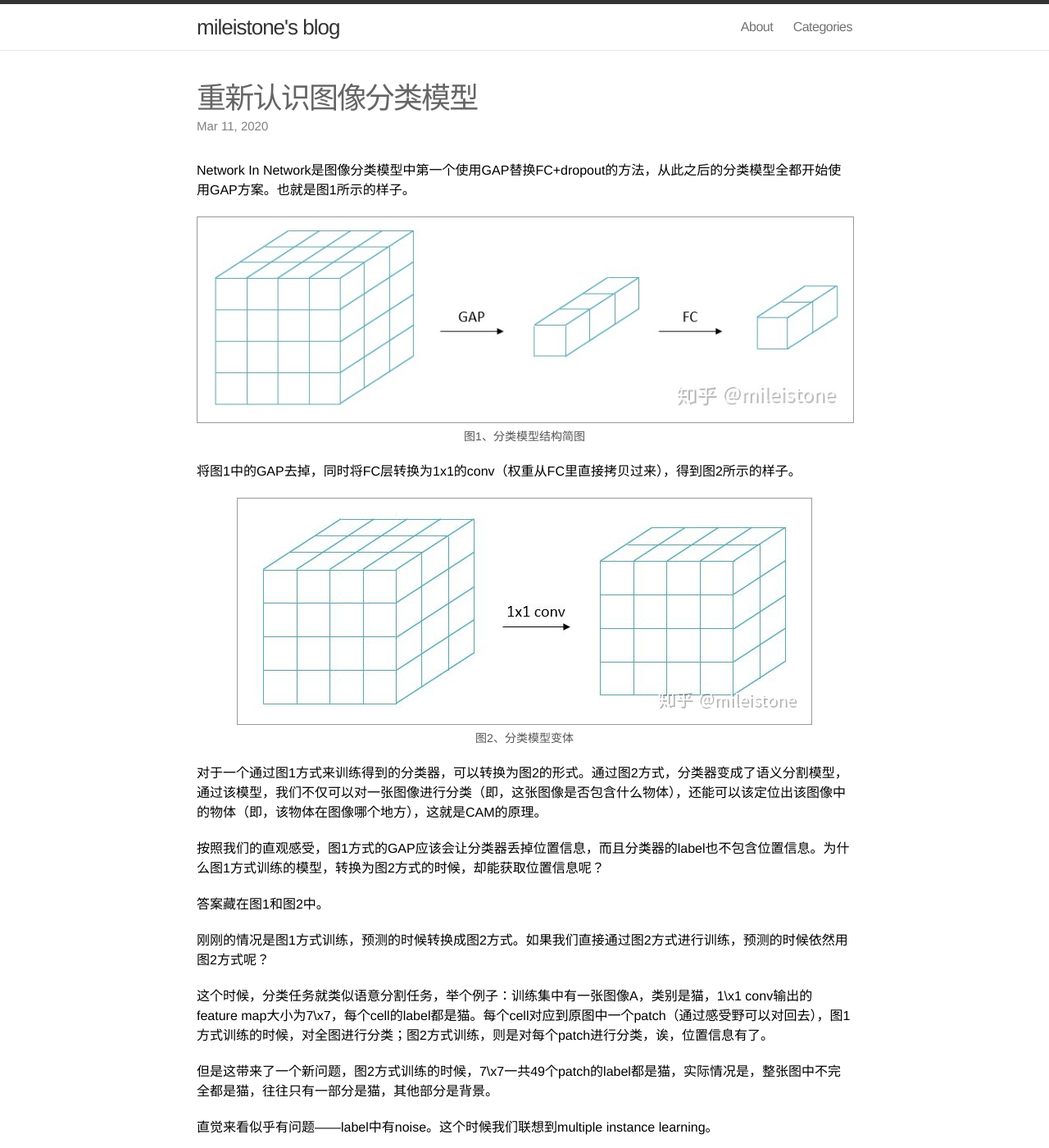
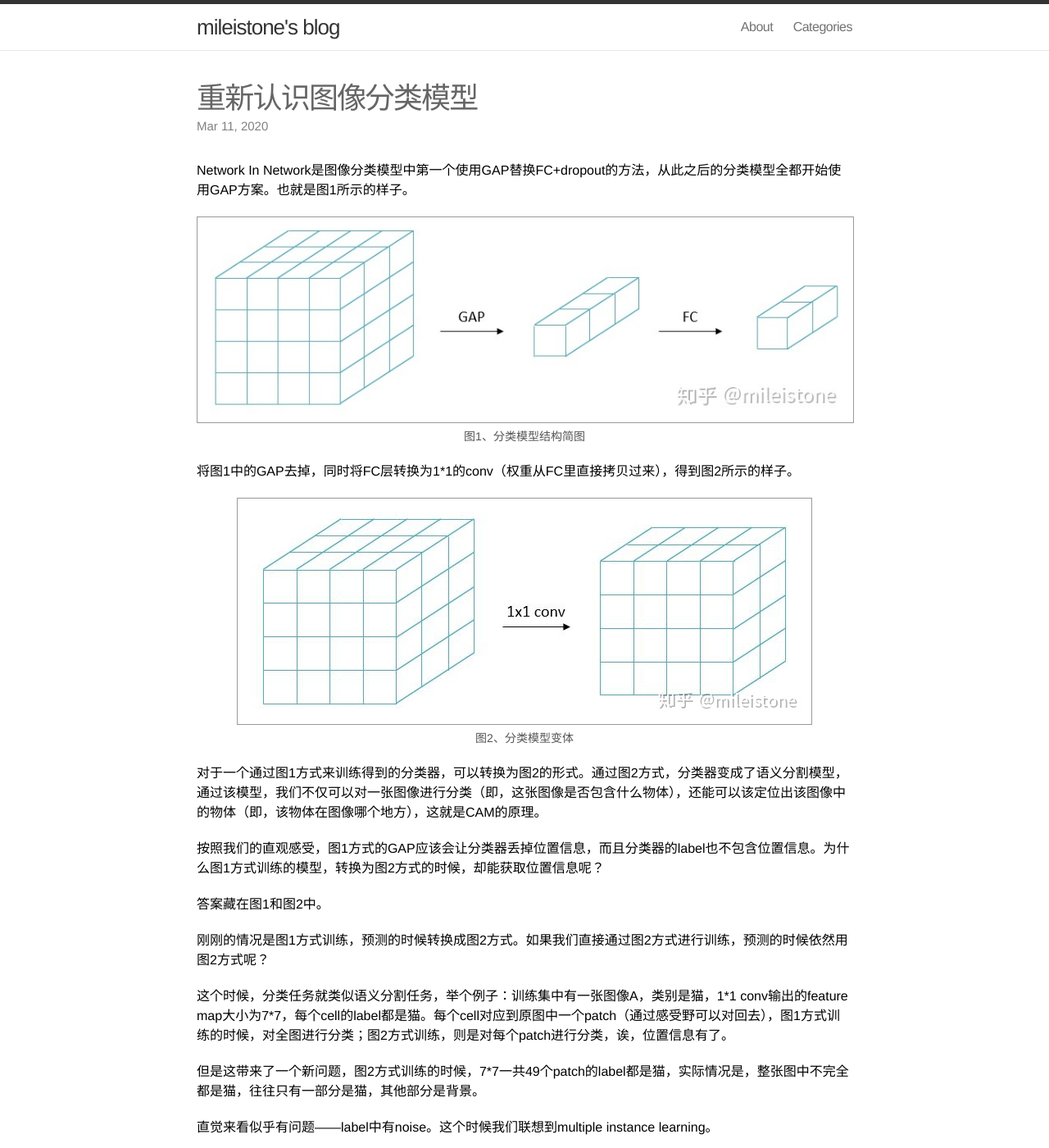
Before and after one commit to mileistone/mileistone.github.io, a Jekyll site: the page built from _posts/2020-03-11-rethinking-image-classification.md, in a window 1280 px wide and 1400 px high. Shown: the whole window at 82% size. Built offline with Jekyll 4.4.1, drawn with Linux system fonts in a browser that asks for light colours.

Commit message:
Update 2020-03-11-rethinking-image-classification.md

```diff
--- a/_posts/2020-03-11-rethinking-image-classification.md
+++ b/_posts/2020-03-11-rethinking-image-classification.md
@@ -14,7 +14,7 @@ Network In Network是图像分类模型中第一个使用GAP替换FC+dropout的
 <div class="thecap">图1、分类模型结构简图</div>
 </div>
 
-将图1中的GAP去掉，同时将FC层转换为1x1的conv（权重从FC里直接拷贝过来），得到图2所示的样子。
+将图1中的GAP去掉，同时将FC层转换为1\*1的conv（权重从FC里直接拷贝过来），得到图2所示的样子。
 
 <div class="imgcap">
 <img src="/assets/2020-03-11-rethinking-image-classification-2.png">
@@ -29,9 +29,9 @@ Network In Network是图像分类模型中第一个使用GAP替换FC+dropout的
 
 刚刚的情况是图1方式训练，预测的时候转换成图2方式。如果我们直接通过图2方式进行训练，预测的时候依然用图2方式呢？
 
-这个时候，分类任务就类似语意分割任务，举个例子：训练集中有一张图像A，类别是猫，1\x1 conv输出的feature map大小为7\x7，每个cell的label都是猫。每个cell对应到原图中一个patch（通过感受野可以对回去），图1方式训练的时候，对全图进行分类；图2方式训练，则是对每个patch进行分类，诶，位置信息有了。
+这个时候，分类任务就类似语义分割任务，举个例子：训练集中有一张图像A，类别是猫，1\*1 conv输出的feature map大小为7\*7，每个cell的label都是猫。每个cell对应到原图中一个patch（通过感受野可以对回去），图1方式训练的时候，对全图进行分类；图2方式训练，则是对每个patch进行分类，诶，位置信息有了。
 
-但是这带来了一个新问题，图2方式训练的时候，7\x7一共49个patch的label都是猫，实际情况是，整张图中不完全都是猫，往往只有一部分是猫，其他部分是背景。
+但是这带来了一个新问题，图2方式训练的时候，7\*7一共49个patch的label都是猫，实际情况是，整张图中不完全都是猫，往往只有一部分是猫，其他部分是背景。
 
 直觉来看似乎有问题——label中有noise。这个时候我们联想到multiple instance learning。
 
```
